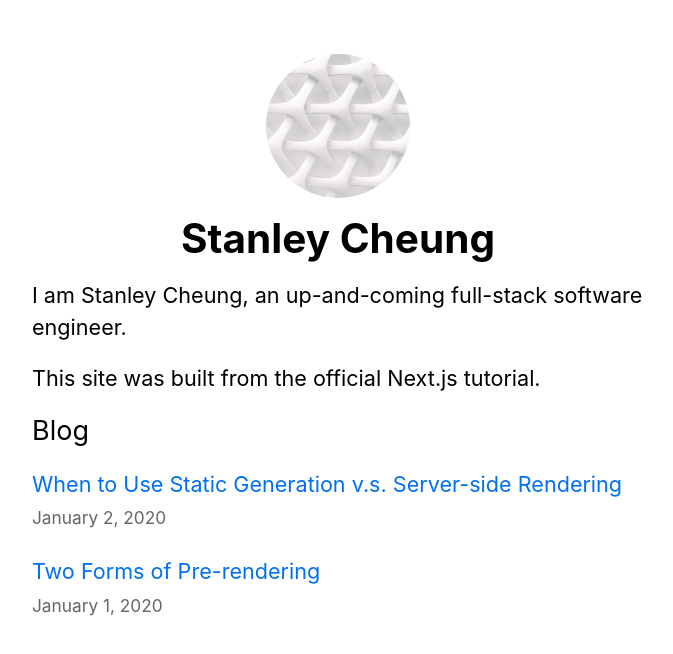
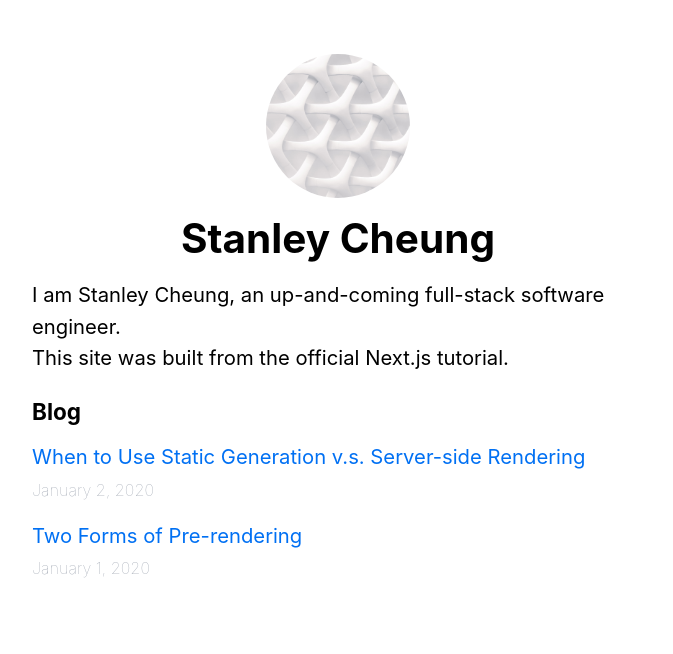
Before and after one commit to cheuyin/nextjs-blog, a Next.js app: page / in a window 1280 px wide. Shown: the top 654 px of the page, without its empty margins (302-975 px from the left). Built offline with nearby package versions, Linux system fonts and the light colour scheme.

Commit message:
Convert home page CSS to Tailwind

```diff
--- a/pages/index.tsx
+++ b/pages/index.tsx
@@ -2,7 +2,6 @@ import Head from "next/head";
 import Link from "next/link";
 import Date from "../components/date";
 import Layout, { siteTitle } from "../components/layout";
-import utilStyles from "../styles/utils.module.css";
 import { getSortedPostsData } from "../lib/posts";
 import { GetStaticProps } from "next";
 
@@ -29,21 +28,21 @@ export default function Home({
 			<Head>
 				<title>{siteTitle}</title>
 			</Head>
-			<section className={utilStyles.headingMd}>
+			<section className="text-lg">
 				<p>
 					I am Stanley Cheung, an up-and-coming full-stack software engineer.
 				</p>
 				<p>This site was built from the official Next.js tutorial.</p>
 			</section>
 
-			<section className={`${utilStyles.headingMd} ${utilStyles.padding1Px}`}>
-				<h2 className={utilStyles.headingLg}>Blog</h2>
-				<ul className={utilStyles.list}>
+			<section className="text-lg">
+				<h2 className="text-xl mt-5 mb-3 font-bold">Blog</h2>
+				<ul>
 					{allPostsData.map(({ id, date, title }) => (
-						<li className={utilStyles.listItem} key={id}>
+						<li className="mb-3" key={id}>
 							<Link href={`/posts/${id}`}>{title}</Link>
 							<br />
-							<small className={utilStyles.lightText}>
+							<small className="text-gray-400 font-thin">
 								<Date dateString={date} />
 							</small>
 						</li>
--- a/styles/globals.css
+++ b/styles/globals.css
@@ -29,7 +29,3 @@ img {
 	max-width: 100%;
 	display: block;
 }
-
-p,ul {
-	margin-bottom: 1rem;
-}
--- a/styles/utils.module.css
+++ /dev/null
@@ -1,52 +0,0 @@
-.heading2X1 {
-	font-size: 2.5rem;
-	line-height: 1.2;
-	font-weight: 800;
-	letter-spacing: -0.05rem;
-	margin: 1rem 0;
-}
-
-.headingX1 {
-	font-size: 2rem;
-	line-height: 1.3;
-	font-weight: 800;
-	letter-spacing: -0.05rem;
-	margin: 1rem 0;
-}
-
-.headingLg {
-	font-size: 1.5rem;
-	line-height: 1.4;
-	margin: 1rem 0;
-}
-
-.headingMd {
-	font-size: 1.2rem;
-	line-height: 1.5;
-}
-
-.borderCircle {
-	border-radius: 9999px;
-}
-
-.colorInherit {
-	color: inherit;
-}
-
-.padding1px {
-	padding-top: 1px;
-}
-
-.list {
-	list-style: none;
-	padding: 0;
-	margin: 0;
-}
-
-.listItem {
-	margin: 0 0 1.25rem;
-}
-
-.lightText {
-	color: #666;
-}
```
